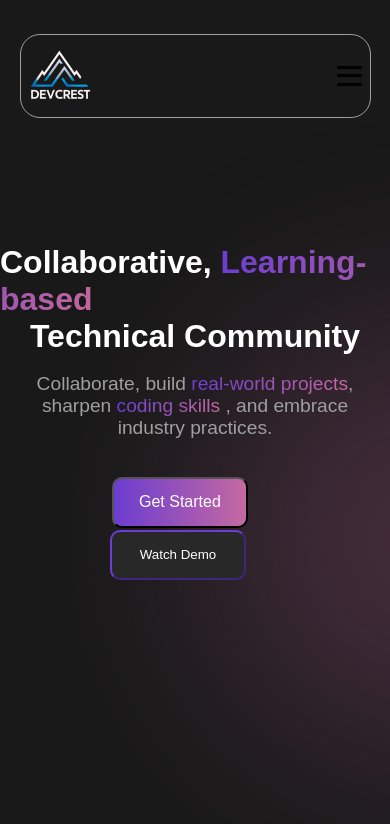
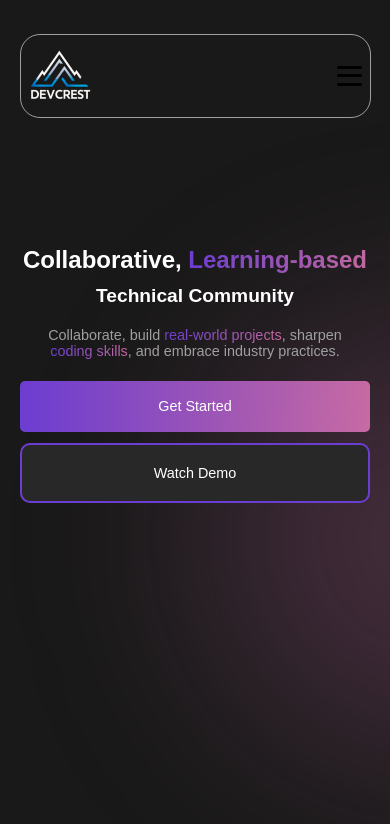
Before and after one commit to pranitawasthi/Devcrest_Website, a React (Vite) app in the folder client/: page / in a window 390 px wide. Shown: the top 824 px of the page. Built offline with nearby package versions, Linux system fonts and the light colour scheme.

Commit message:
hometext

```diff
--- a/client/src/components/Hometext.jsx
+++ b/client/src/components/Hometext.jsx
@@ -1,5 +1,5 @@
-import React from 'react'
-import '../home.css'
+import React from 'react';
+import "../home.css";
 
 export const Hometext = () => {
   return (
@@ -10,30 +10,22 @@ export const Hometext = () => {
     <br />
     <br />
     <br />
-  <br />
-  <h1>
+      <div className="hometext-container">
+        <h1 className="main-heading">
           <span className='coll'>Collaborative, </span>
-
           <span className="txtgr">Learning-based</span>
         </h1>
-  <h1>Technical Community</h1>
-  <br />
-  {/* <p>Lorem ipsum, dolor sit amet <span class="txtgr">dd</span> consectetur adipisicing elit. Molestias, nihil.
-  </p> */}
-  <p>
-    {" "}
+        <h1 className="sub-heading">Technical Community</h1>
+        <p className="description">
           Collaborate, build <span className="txtgr">real-world projects</span>,
-    sharpen <span className="txtgr">coding skills</span> , and embrace industry
+          sharpen <span className="txtgr">coding skills</span>, and embrace industry
           practices.
         </p>
-  <br />
-  <br />
         <div className="buts">
           <button className="btn">Get Started</button>
           <button className="btn2">Watch Demo</button>
         </div>
-  <br />
-  <br />
+      </div>
     </>
-  )
-}
+  );
+};
--- a/client/src/home.css
+++ b/client/src/home.css
@@ -1,5 +1,98 @@
-@media (max-width:480px) and (min-width:419px) {
-    .coll{
-        display: block;
+/* General Styles */
+.hometext-container {
+    padding: 20px;
+    text-align: center;
+  }
+
+  .main-heading {
+    font-size: 3rem;
+    line-height: 1.2;
+  }
+
+  .sub-heading {
+    font-size: 2.5rem;
+    margin-top: 10px;
+  }
+
+  .description {
+    font-size: 1.2rem;
+    margin: 20px 0;
+  }
+
+  .buts {
+    display: flex;
+    /* background-color: aqua; */
+    justify-content: center;
+    gap: 20px;
+    align-items: center;
+  }
+
+  .btn, .btn2 {
+    padding: 10px 20px;
+    font-size: 1rem;
+    cursor: pointer;
+    border-radius: 5px;
+    border: none;
+  }
+
+  .btn {
+    background-color: #007BFF;
+    color: white;
+  }
+
+  .btn2 {
+    /* background-color: transparent; */
+    /* border: 2px solid #007BFF; */
+    /* color: #007BFF; */
+
+    width: 10vw;
+  height: 7vh;
+  border-radius: 10px;
+  border-radius: 10px;
+  background: #282828;
+  border: solid 2px;
+  border-color: #6c3dd1;
+  position: relative;
+  color: white;
+  }
+
+  /* Responsive Styles */
+  @media (max-width: 768px) {
+    .main-heading {
+      font-size: 2rem;
     }
-}
+
+    .sub-heading {
+      font-size: 1.5rem;
+    }
+
+    .description {
+      font-size: 1rem;
+      padding: 0 10px;
+    }
+
+    .buts {
+      flex-direction: column;
+      gap: 10px;
+    }
+
+    .btn, .btn2 {
+      width: 100%;
+      font-size: 0.9rem;
+    }
+
+  }
+
+  @media (max-width: 480px) {
+    .main-heading {
+      font-size: 1.5rem;
+    }
+
+    .sub-heading {
+      font-size: 1.2rem;
+    }
+
+    .description {
+      font-size: 0.9rem;
+    }
+  }
```
Lines whose indentation alone changed are shown as unchanged.
